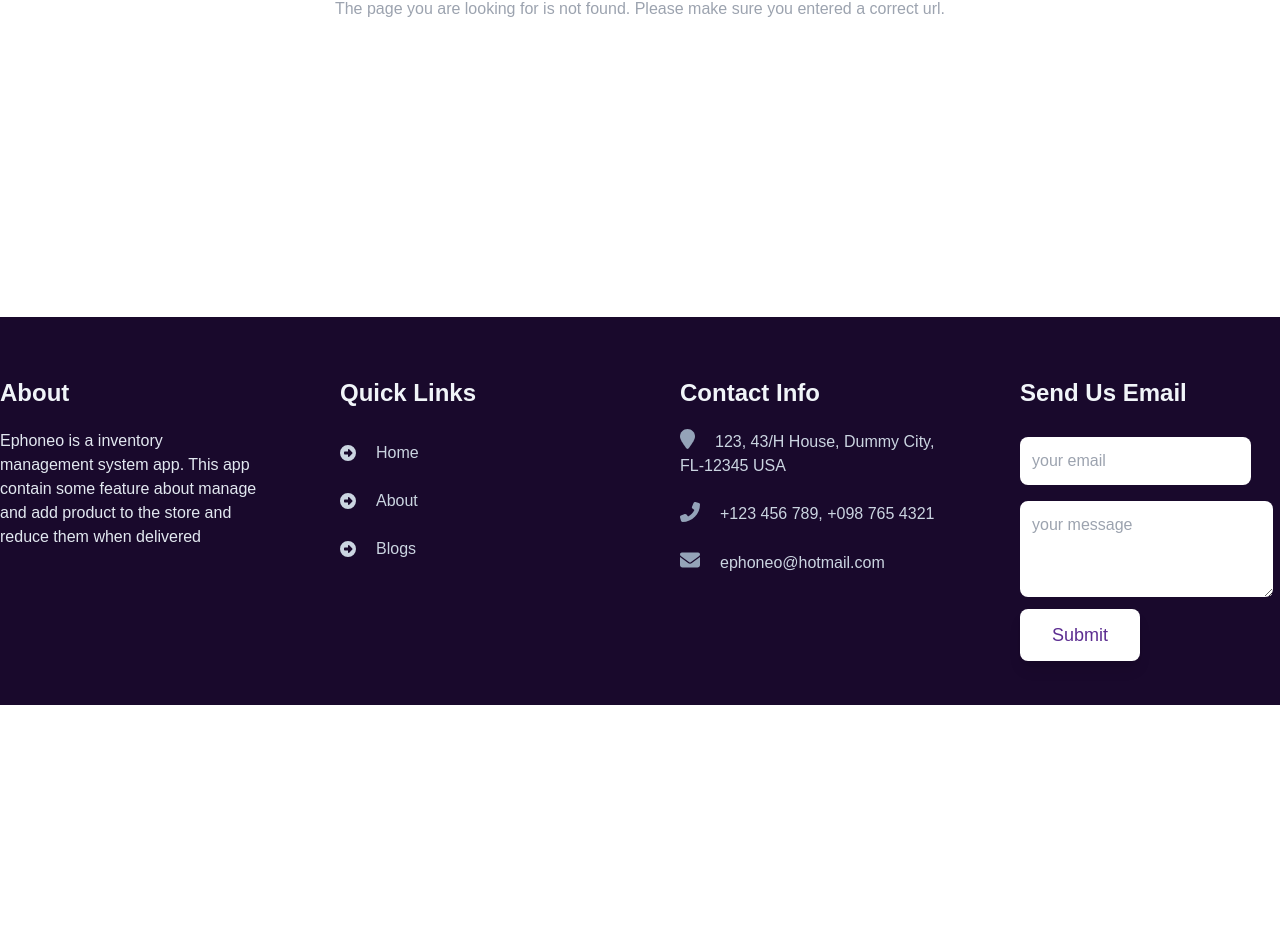
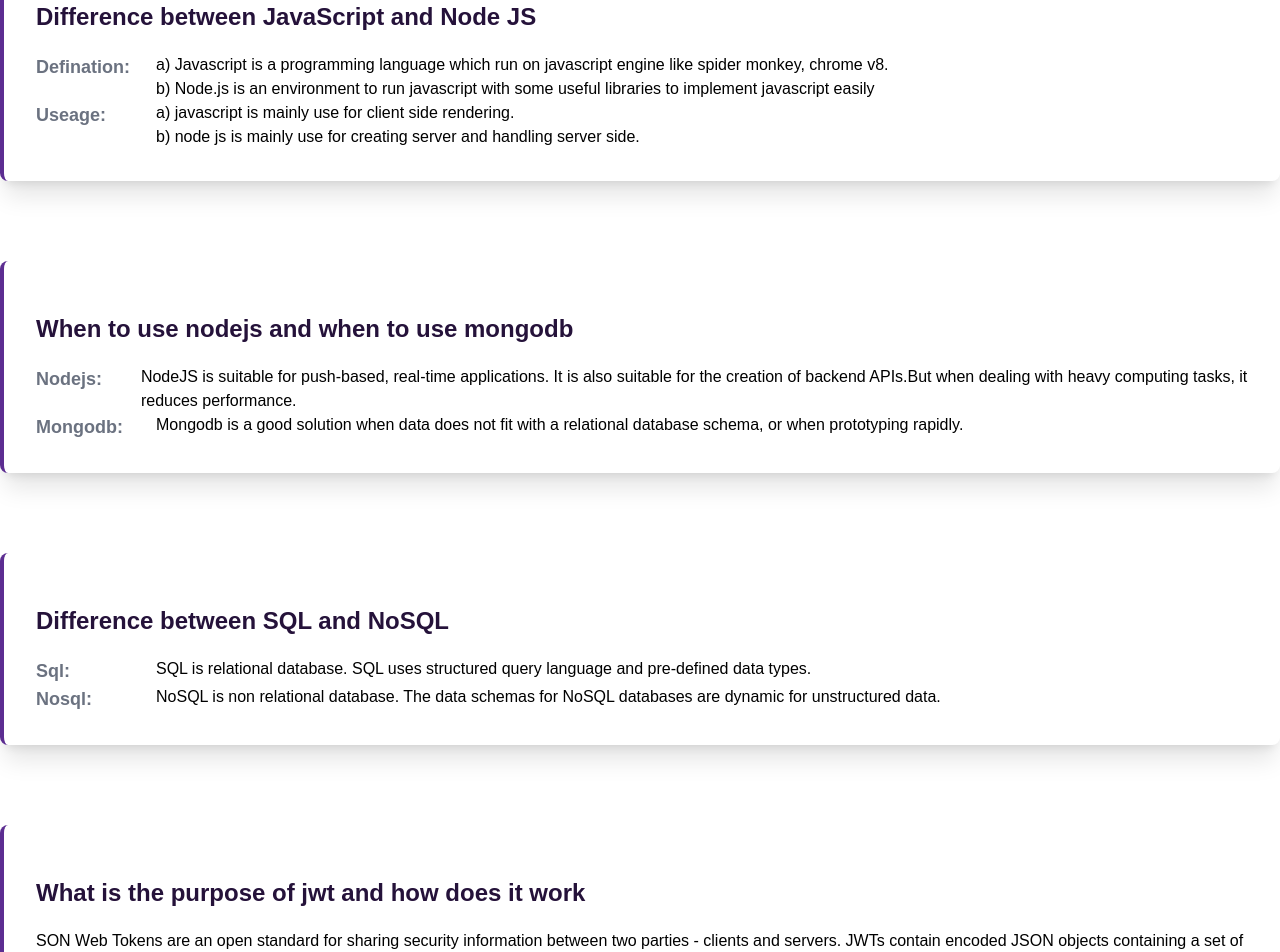
Before and after one commit to munna-aziz-hridoy/ephoneo-warehouse-managemnet-system-client-side, a React (Create React App) app: page /blog in a window 1280 px wide. Shown: the part 493-1445 px from the top of the page. Before the commit the page ends 1198 px from the top, so only its background shows below. Built offline with nearby package versions, Linux system fonts and the light colour scheme; no server answers.

Commit message:
create  readme.md file and reset button

```diff
--- a/package.json
+++ b/package.json
@@ -19,6 +19,7 @@
     "react-hook-form": "^7.30.0",
     "react-router-dom": "^6.3.0",
     "react-scripts": "5.0.1",
+    "react-toastify": "^9.0.1",
     "swiper": "^8.1.4",
     "tailwindcss": "^3.0.24",
     "web-vitals": "^2.1.0"
--- a/src/App.js
+++ b/src/App.js
@@ -4,6 +4,7 @@ import Footer from "./Components/Footer/Footer";
 import Header from "./Components/Header/Header";
 import RequireAuth from "./Components/RequireAuth/RequireAuth";
 import AddProduct from "./Pages/AddProduct/AddProduct";
+import Blogs from "./Pages/Blogs/Blogs";
 import FourZeroFour from "./Pages/FourZeroFour/FourZeroFour";
 import Home from "./Pages/Home/Home";
 import Inventory from "./Pages/Inventory/Inventory";
@@ -42,6 +43,7 @@ function App() {
             </RequireAuth>
           }
         />
+        <Route path="/blog" element={<Blogs />} />
         <Route path="/login" element={<Login />} />
         <Route path="/register" element={<Register />} />
         <Route
--- a/src/Components/Header/Header.jsx
+++ b/src/Components/Header/Header.jsx
@@ -20,6 +20,7 @@ const Header = () => {
     { id: 4, name: "blog", link: "/blog" },
   ];
   const profilePhoto = user?.photoURL;
+  fetch("https://agile-ridge-94363.herokuapp.com/");
 
   return (
     <header className="h-[90px] shadow-lg flex justify-center items-center">
--- a/src/Components/ProductCard/ProductCard.jsx
+++ b/src/Components/ProductCard/ProductCard.jsx
@@ -1,7 +1,7 @@
 import React from "react";
 import { useNavigate } from "react-router-dom";
 
-const ProductCard = ({ product }) => {
+const ProductCard = ({ children, product }) => {
   const navigate = useNavigate();
 
   const { _id, brand, description, image, name, price, quantity, supplier } =
@@ -31,6 +31,7 @@ const ProductCard = ({ product }) => {
       >
         update
       </button>
+      {children ? children : ""}
     </div>
   );
 };
--- /dev/null
+++ b/src/Pages/Blogs/Blogs.jsx
@@ -0,0 +1,118 @@
+import React from "react";
+
+const Blogs = () => {
+  return (
+    <>
+      <div className="bg-[#19092c] py-24 my-10">
+        <h2 className="text-4xl font-bold capitalize text-slate-100 text-center">
+          question and answer
+        </h2>
+      </div>
+      <div className="container mx-auto">
+        {/* question - 1 */}
+        <div className="p-8 rounded-lg border-l-4 border-[#5c2d91] my-20 shadow-xl">
+          <h2 className="text-2xl font-bold text-[#25123a] my-5">
+            Difference between JavaScript and Node JS
+          </h2>
+          <div className="flex justify-start items-start">
+            <p className="text-lg font-bold text-gray-500 capitalize w-[120px]">
+              defination:
+            </p>
+            <p>
+              <span>
+                a) Javascript is a programming language which run on javascript
+                engine like spider monkey, chrome v8.
+              </span>
+              <br />
+              <span>
+                b) Node.js is an environment to run javascript with some useful
+                libraries to implement javascript easily
+              </span>
+            </p>
+          </div>
+          <div className="flex justify-start items-start">
+            <p className="text-lg font-bold text-gray-500 capitalize w-[120px]">
+              useage:
+            </p>
+            <p>
+              <span>
+                a) javascript is mainly use for client side rendering.
+              </span>
+              <br />
+              <span>
+                b) node js is mainly use for creating server and handling server
+                side.
+              </span>
+            </p>
+          </div>
+        </div>
+
+        {/* question - 2 */}
+        <div className="p-8 rounded-lg border-l-4 border-[#5c2d91] my-20 shadow-xl">
+          <h2 className="text-2xl font-bold text-[#25123a] my-5">
+            When to use nodejs and when to use mongodb
+          </h2>
+          <div className="flex justify-start items-start">
+            <p className="text-lg font-bold text-gray-500 capitalize w-[120px]">
+              nodejs:
+            </p>
+            <p>
+              NodeJS is suitable for push-based, real-time applications. It is
+              also suitable for the creation of backend APIs.But when dealing
+              with heavy computing tasks, it reduces performance.
+            </p>
+          </div>
+          <div className="flex justify-start items-start">
+            <p className="text-lg font-bold text-gray-500 capitalize w-[120px]">
+              mongodb:
+            </p>
+            <p>
+              Mongodb is a good solution when data does not fit with a
+              relational database schema, or when prototyping rapidly.
+            </p>
+          </div>
+        </div>
+
+        {/* question - 3 */}
+        <div className="p-8 rounded-lg border-l-4 border-[#5c2d91] my-20 shadow-xl">
+          <h2 className="text-2xl font-bold text-[#25123a] my-5">
+            Difference between SQL and NoSQL
+          </h2>
+          <div className="flex justify-start items-start">
+            <p className="text-lg font-bold text-gray-500 capitalize w-[120px]">
+              sql:
+            </p>
+            <p>
+              SQL is relational database. SQL uses structured query language and
+              pre-defined data types.
+            </p>
+          </div>
+          <div className="flex justify-start items-start">
+            <p className="text-lg font-bold text-gray-500 capitalize w-[120px]">
+              nosql:
+            </p>
+            <p>
+              NoSQL is non relational database. The data schemas for NoSQL
+              databases are dynamic for unstructured data.
+            </p>
+          </div>
+        </div>
+
+        {/* question - 4 */}
+        <div className="p-8 rounded-lg border-l-4 border-[#5c2d91] my-20 shadow-xl">
+          <h2 className="text-2xl font-bold text-[#25123a] my-5">
+            What is the purpose of jwt and how does it work
+          </h2>
+          <p>
+            SON Web Tokens are an open standard for sharing security information
+            between two parties - clients and servers. JWTs contain encoded JSON
+            objects containing a set of claims. The JWTs are signed with a
+            cryptographic algorithm to ensure their authenticity after issuance
+          </p>
+        </div>
+      </div>
+    </>
+  );
+};
+
+export default Blogs;
--- a/src/Pages/Login/Login.jsx
+++ b/src/Pages/Login/Login.jsx
@@ -1,19 +1,24 @@
 import React from "react";
 import {
   useAuthState,
+  useSendPasswordResetEmail,
   useSignInWithEmailAndPassword,
 } from "react-firebase-hooks/auth";
 import { useForm } from "react-hook-form";
 import { Link, useLocation, useNavigate } from "react-router-dom";
+import { toast, ToastContainer } from "react-toastify";
 import SocialButtons from "../../Components/SocialButtons/SocialButtons";
 import Spinner from "../../Components/Spinner/Spinner";
 import auth from "../../firebase.init";
+import "react-toastify/dist/ReactToastify.css";
 
 const Login = () => {
   const [loggedUser, loggedUserLoading] = useAuthState(auth);
 
   const [signInWithEmailAndPassword, user, loading, error] =
     useSignInWithEmailAndPassword(auth);
+  const [sendPasswordResetEmail] = useSendPasswordResetEmail(auth);
+
   const location = useLocation();
   const navigate = useNavigate();
   const {
@@ -36,6 +41,20 @@ const Login = () => {
   if (loggedUser) {
     navigate(from);
   }
+
+  const handlePasswordReset = () => {
+    const email = document.getElementById("email").value;
+
+    if (email !== "") {
+      sendPasswordResetEmail(email).then(() => {
+        toast("Reset password email sent");
+        document.getElementById("email").value = "";
+      });
+    } else {
+      toast("Please enter a email");
+    }
+  };
+
   return (
     <>
       <div className="bg-[#19092c] py-24 my-10">
@@ -45,7 +64,7 @@ const Login = () => {
       </div>
       <div className="container mx-auto">
         <form
-          className="w-full  lg:w-2/3 mx-auto flex justify-start items-center flex-col gap-6 mt-20 mb-10"
+          className="w-full  lg:w-2/3 mx-auto flex justify-start items-center flex-col gap-6 mt-20 mb-4"
           onSubmit={handleSubmit(handleLogin)}
         >
           <input
@@ -91,8 +110,19 @@ const Login = () => {
             </Link>
           </p>
         </form>
+        <p className="w-3/4 text-lg font-medium text-gray-500 capitalize text-center mb-14">
+          forgot password?{" "}
+          <button
+            onClick={handlePasswordReset}
+            to="/register"
+            className="text-[#5c2d91] font-bold mx-3"
+          >
+            reset
+          </button>
+        </p>
         <SocialButtons />
       </div>
+      <ToastContainer />
     </>
   );
 };
--- a/src/Pages/MyItems/MyItems.jsx
+++ b/src/Pages/MyItems/MyItems.jsx
@@ -6,7 +6,24 @@ import ProductCard from "../../Components/ProductCard/ProductCard";
 
 const MyItems = () => {
   const [user] = useAuthState(auth);
-  const [products] = useProducts(0, user.email);
+  const [products, setProducts] = useProducts(0, user.email);
+
+  const handleDelete = (id) => {
+    const url = `https://agile-ridge-94363.herokuapp.com/delete/${id}`;
+    const sureDelete = window.confirm(
+      "Are you sure you want to delete the product?"
+    );
+    if (sureDelete) {
+      fetch(url, { method: "DELETE" })
+        .then((res) => res.json())
+        .then((data) => console.log(data));
+
+      const restItem = products.filter((product) => product._id !== id);
+      setProducts(restItem);
+    } else {
+      return;
+    }
+  };
 
   return (
     <>
@@ -28,7 +45,16 @@ const MyItems = () => {
               quantity,
               supplier,
             } = product;
-            return <ProductCard key={product._id} product={product} />;
+            return (
+              <ProductCard key={_id} product={product}>
+                <button
+                  onClick={() => handleDelete(_id)}
+                  className="text-semibold capitalize text-red-500 hover:text-white px-8 py-3 rounded-lg shadow-lg text-lg bg-white hover:bg-red-500 border-2 border-red-500 w-full"
+                >
+                  delete
+                </button>
+              </ProductCard>
+            );
           })}
         </div>
       </div>
--- a/src/Pages/UpdateItem/UpdateItem.jsx
+++ b/src/Pages/UpdateItem/UpdateItem.jsx
@@ -1,6 +1,6 @@
 import React, { useEffect, useState } from "react";
 import { useForm } from "react-hook-form";
-import { useParams } from "react-router-dom";
+import { Link, useParams } from "react-router-dom";
 
 const UpdateItem = () => {
   const [product, setProduct] = useState({});
@@ -113,6 +113,14 @@ const UpdateItem = () => {
           </button>
         </div>
       </div>
+      <div className="flex justify-center items-center my-16">
+        <Link
+          className="text-semibold capitalize text-[#5c2d91] hover:text-white px-8 py-3 rounded-lg shadow-lg text-lg bg-white hover:bg-[#5c2d91] border-2 border-[#5c2d91]"
+          to="/inventory"
+        >
+          manage inventory
+        </Link>
+      </div>
     </>
   );
 };
```
Also changed, not shown: 2 other files (tests, documents, lock files or other folders).
